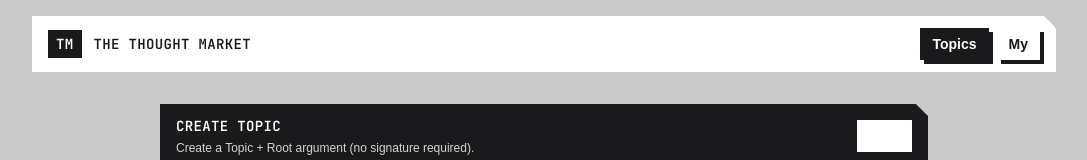
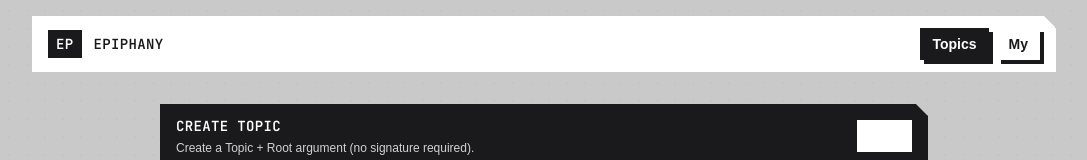
Before and after one commit to hpeXt/EpiphanyV2, a Next.js app in the folder apps/web/: page /topics/new in a window 1280 px wide. Shown: the top 160 px of the page, without its empty margins (96-1183 px from the left). Built offline with nearby package versions, Linux system fonts and the light colour scheme; a web font is replaced by a local one.

Commit message:
chore: rename Thought Market to Epiphany

```diff
--- a/apps/web/app/layout.tsx
+++ b/apps/web/app/layout.tsx
@@ -7,6 +7,7 @@ import { P5Shell } from "@/components/ui/P5Shell";
 import { P5ConfirmProvider } from "@/components/ui/P5ConfirmProvider";
 import { P5ToastProvider } from "@/components/ui/P5ToastProvider";
 import { IdentityInitializerWrapper } from "@/components/identity/IdentityInitializerWrapper";
+import { BRAND } from "@/lib/brand";
 
 // Display font: Bebas Neue (titles, labels)
 const bebasNeue = Bebas_Neue({
@@ -31,8 +32,8 @@ const lxgwWenKai = localFont({
 });
 
 export const metadata: Metadata = {
-  title: "The Thought Market",
-  description: "Structured debate × QV × semantic maps × AI governance",
+  title: BRAND.name,
+  description: BRAND.description,
 };
 
 export default function RootLayout({
--- a/apps/web/components/home/TopicUniverse.tsx
+++ b/apps/web/components/home/TopicUniverse.tsx
@@ -4,6 +4,7 @@ import { useEffect, useMemo, useRef, useState } from "react";
 import * as d3 from "d3";
 import { useRouter } from "next/navigation";
 import { P5Badge } from "@/components/ui/P5Badge";
+import { BRAND } from "@/lib/brand";
 
 interface TopicOverviewItem {
   id: string;
@@ -102,7 +103,7 @@ export function TopicUniverse({ topics, stats }: Props) {
 
     // 构建层级数据
     const root = {
-      name: "TM",
+      name: BRAND.mark,
       children: topicsWithWeight.map((t) => ({
         name: t.title,
         value: t.weight,
@@ -213,7 +214,7 @@ export function TopicUniverse({ topics, stats }: Props) {
       .attr("font-family", "var(--font-display-stack)")
       .attr("font-size", innerRadius * 0.5)
       .attr("letter-spacing", "0.1em")
-      .text("TM");
+      .text(BRAND.mark);
 
     g.append("text")
       .attr("text-anchor", "middle")
@@ -224,7 +225,7 @@ export function TopicUniverse({ topics, stats }: Props) {
       .attr("font-size", innerRadius * 0.12)
       .attr("letter-spacing", "0.05em")
       .attr("opacity", 0.8)
-      .text("THOUGHT MARKET");
+      .text(BRAND.nameUpper);
   }, [sunburstData, dimensions, router]);
 
   // 空态
@@ -233,10 +234,10 @@ export function TopicUniverse({ topics, stats }: Props) {
       <div className="flex h-full flex-col items-center justify-center">
         <div className="border-[6px] border-[color:var(--ink)] bg-[color:var(--ink)] p-12 text-center shadow-[var(--p5-shadow-xl)]">
           <div className="mb-4 font-display text-4xl tracking-wider text-[color:var(--paper)]">
-            TM
+            {BRAND.mark}
           </div>
           <div className="mb-2 font-display text-xl text-[color:var(--paper)]">
-            THOUGHT MARKET
+            {BRAND.nameUpper}
           </div>
           <div className="mb-6 text-[color:var(--paper)]/80">
             这里还很安静
--- a/apps/web/components/topics/TopicsTopBar.tsx
+++ b/apps/web/components/topics/TopicsTopBar.tsx
@@ -2,6 +2,7 @@
 
 import Link from "next/link";
 import { P5LinkButton } from "@/components/ui/P5Button";
+import { BRAND } from "@/lib/brand";
 
 export function TopicsTopBar() {
   return (
@@ -14,7 +15,7 @@ export function TopicsTopBar() {
           textShadow: "2px 2px 0 var(--rebel-red)",
         }}
       >
-        TM
+        {BRAND.mark}
       </Link>
 
       {/* 中间标题 */}
--- a/apps/web/components/ui/P5Shell.tsx
+++ b/apps/web/components/ui/P5Shell.tsx
@@ -2,6 +2,7 @@ import Link from "next/link";
 import type { ReactNode } from "react";
 
 import { P5TopNav } from "@/components/ui/P5TopNav";
+import { BRAND } from "@/lib/brand";
 
 export function P5Shell({ children }: { children: ReactNode }) {
   return (
@@ -44,9 +45,9 @@ export function P5Shell({ children }: { children: ReactNode }) {
               ].join(" ")}
             >
               <span className="bg-[color:var(--ink)] px-2 py-1 text-[color:var(--paper)]">
-                TM
+                {BRAND.mark}
               </span>
-              <span className="hidden sm:inline">The Thought Market</span>
+              <span className="hidden sm:inline">{BRAND.name}</span>
             </Link>
 
             <P5TopNav />
--- /dev/null
+++ b/apps/web/lib/brand.ts
@@ -0,0 +1,6 @@
+export const BRAND = {
+  name: "Epiphany",
+  nameUpper: "EPIPHANY",
+  mark: "EP",
+  description: "Structured debate × QV × semantic maps × AI governance",
+} as const;
```
Also changed, not shown: 6 other files (tests, documents, lock files or other folders).
